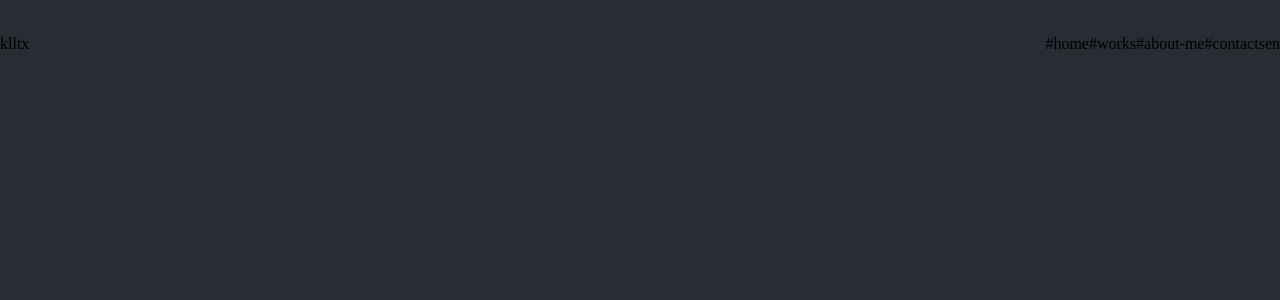
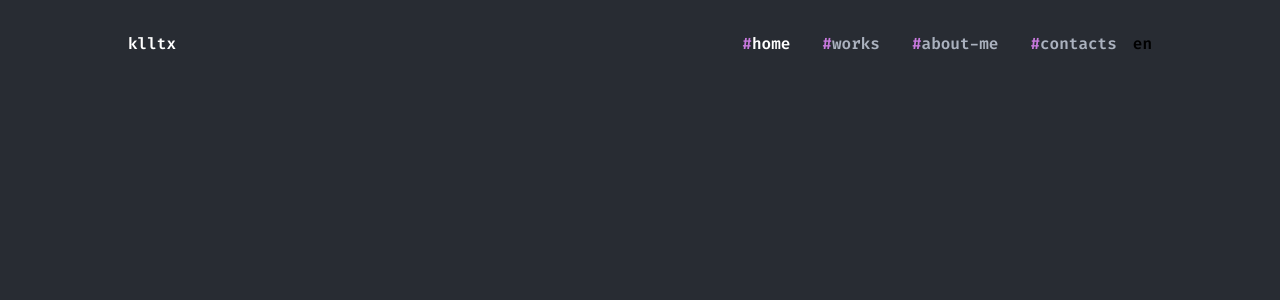
Before and after one commit to insxmnea/cv, a React (Create React App) app: page /home in a window 1280 px wide. Shown: the top 300 px of the page. Built offline with nearby package versions, Linux system fonts and the light colour scheme.

Commit message:
customize header

```diff
--- a/package.json
+++ b/package.json
@@ -14,6 +14,7 @@
     "react-dom": "^18.2.0",
     "react-router-dom": "^6.4.2",
     "react-scripts": "5.0.1",
+    "sass": "^1.55.0",
     "typescript": "^4.8.4",
     "web-vitals": "^2.1.4"
   },
--- /dev/null
+++ b/src/components/Header/Header.module.scss
@@ -0,0 +1,21 @@
+.wrapper {
+  @apply flex py-8 justify-between;
+
+  .logo {
+    @apply text-white;
+  }
+
+  .link, .current {
+    @apply text-gray mx-4;
+
+    &:before {
+      @apply text-purple;
+
+      content: '#';
+    }
+  }
+
+  .current {
+    @apply text-white;
+  }
+}
--- a/src/components/Header/index.tsx
+++ b/src/components/Header/index.tsx
@@ -1,14 +1,15 @@
 import React from 'react';
+import styles from './Header.module.scss';
 
 function Header() {
   return (
-    <header className="flex py-8 justify-between">
-      <div className=''>klltx</div>
+    <header className={styles.wrapper}>
+      <div className={styles.logo}>klltx</div>
       <div className='flex'>
-        <a className='color-gray'>#home</a>
-        <a>#works</a>
-        <a>#about-me</a>
-        <a>#contacts</a>
+        <a className={styles.current}>home</a>
+        <a className={styles.link}>works</a>
+        <a className={styles.link}>about-me</a>
+        <a className={styles.link}>contacts</a>
         <div>en</div>
       </div>
     </header>
--- a/src/components/HomePage/index.tsx
+++ b/src/components/HomePage/index.tsx
@@ -3,7 +3,7 @@ import Header from '../Header';
 
 function HomePage() {
   return (
-    <div className='colors-purple'>
+    <div className='wrapper'>
       <Header />
     </div>
   );
--- a/src/index.css
+++ b/src/index.scss
@@ -8,3 +8,8 @@ body {
   background: #282C33;
   font-family: 'Fira code';
 }
+
+.wrapper {
+  width: 1024px;
+  margin: 0 auto;
+}
--- a/src/index.tsx
+++ b/src/index.tsx
@@ -1,6 +1,6 @@
 import React from 'react';
 import ReactDOM from 'react-dom/client';
-import './index.css';
+import './index.scss';
 import reportWebVitals from './reportWebVitals';
 import { createBrowserRouter, Navigate, RouterProvider } from 'react-router-dom';
 import HomePage from './components/HomePage';
--- a/tailwind.config.js
+++ b/tailwind.config.js
@@ -6,12 +6,6 @@ module.exports = {
       md: "768px",
       lg: "976px",
       xl: "1440px",
-    },
-    colors: {
-      purple: "#C778DD",
-      white: "#FFFFFF",
-      "blue-gray": "#282C33",
-      gray: "#ABB2BF",
     },
     fontFamily: {
       sans: ["Graphik", "sans-serif"],
@@ -25,6 +19,12 @@ module.exports = {
       borderRadius: {
         "4xl": "2rem",
       },
+      colors: {
+        purple: "#C778DD",
+        white: "#FFFFFF",
+        "blue-gray": "#282C33",
+        gray: "#ABB2BF",
+      },
     },
   },
   plugins: [],
```
Also changed, not shown: 1 other file (tests, documents, lock files or other folders).
